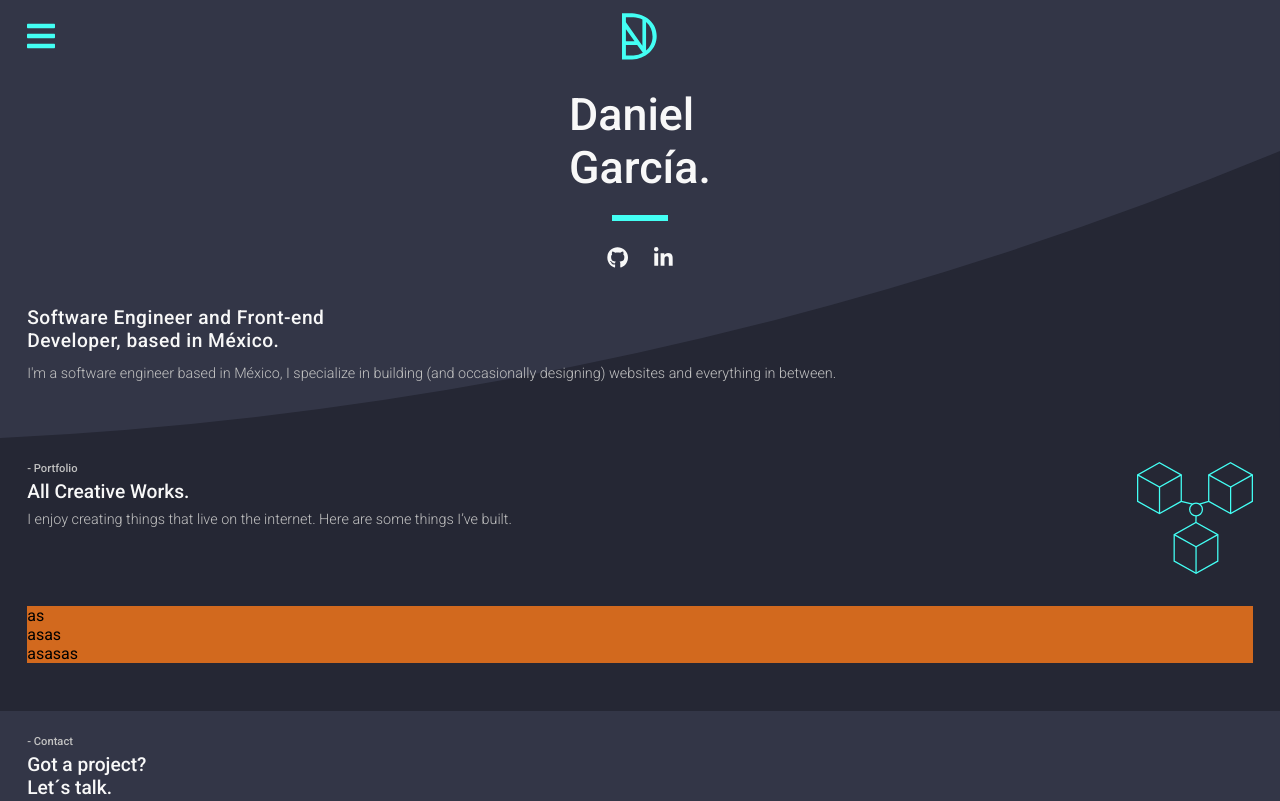
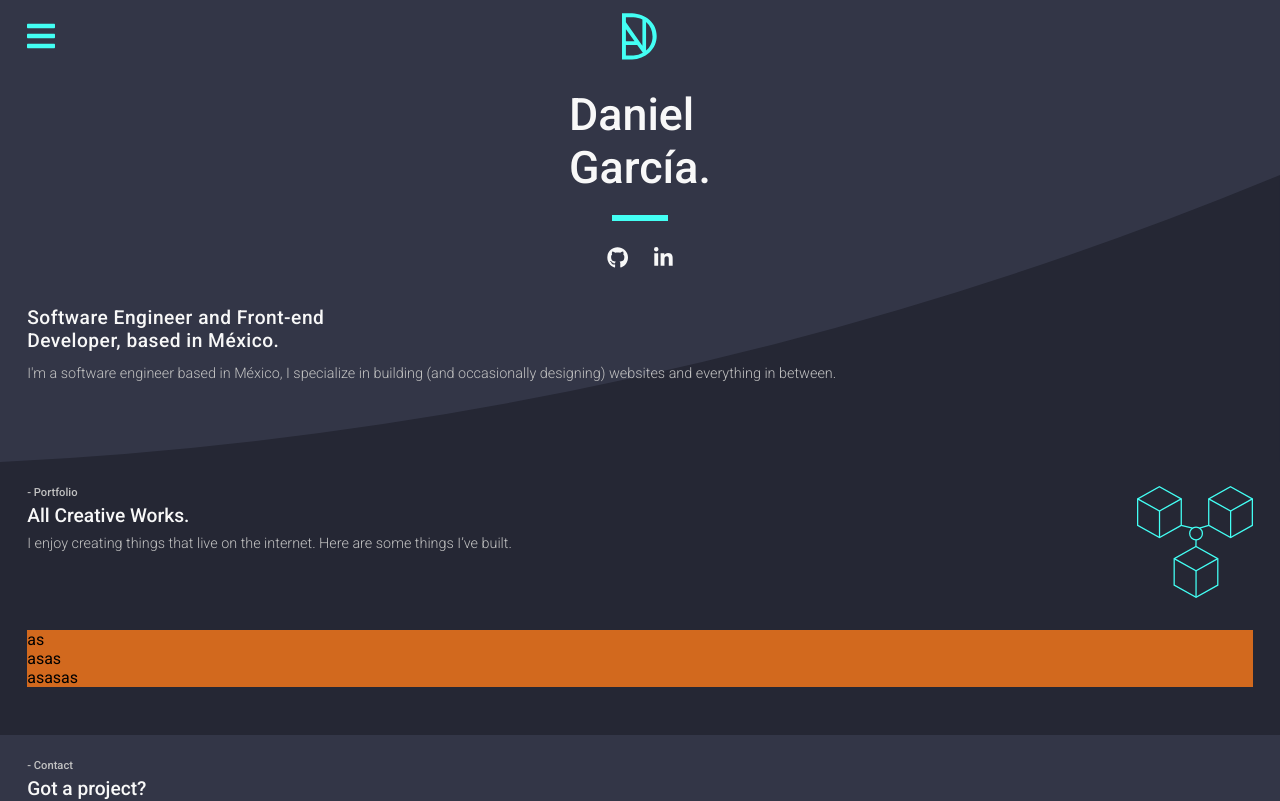
Before and after one commit to danReact/portfolio, a React (Create React App) app: page / in a window 1280 px wide. Shown: the top 801 px of the page. Built offline with nearby package versions, Linux system fonts and the light colour scheme.

Commit message:
introduction modified

```diff
--- a/src/components/style/intro.css
+++ b/src/components/style/intro.css
@@ -3,7 +3,7 @@
   background-image: url("/media/wave.svg");
   background-repeat: no-repeat;
   background-position: bottom;
-  padding-bottom: 3.5rem;
+  padding-bottom: 5rem;
 }
 
 .infoUser {
```
